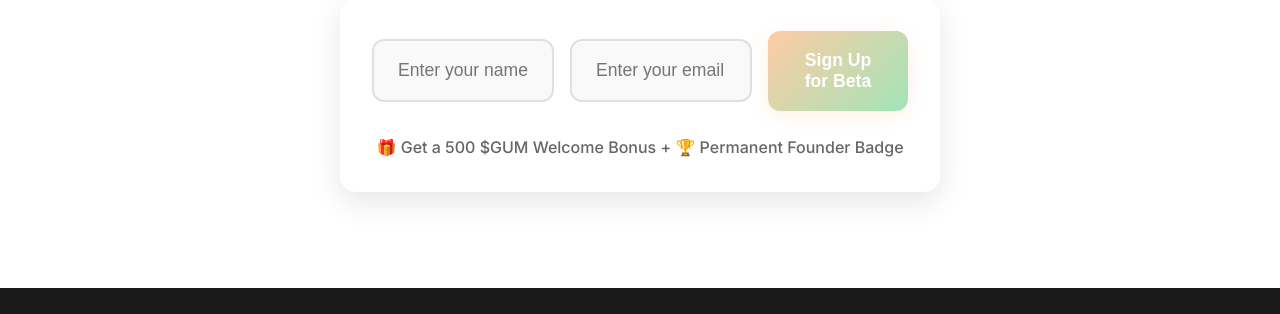
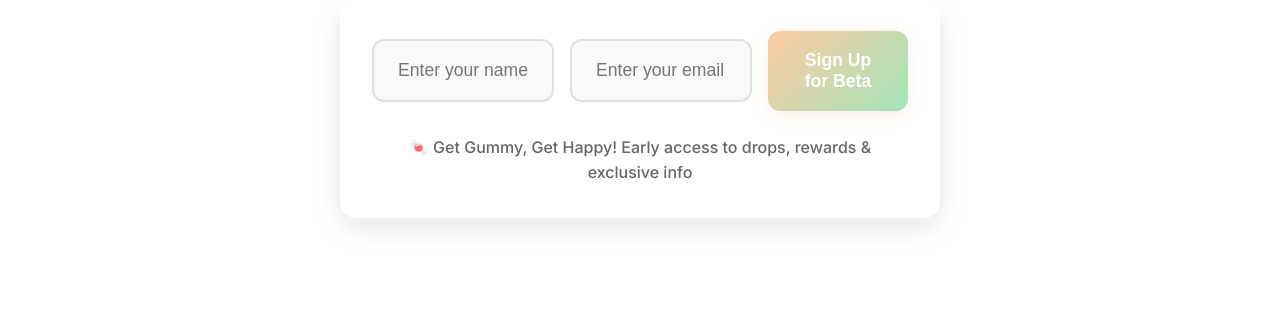
Before and after one commit to abhicris/gummycoin-landing, a website: page index.html in a window 1280 px wide. Shown: the part 4080-4394 px from the top of the page. Drawn offline with Linux system fonts and the light colour scheme.

Commit message:
Update signup message to focus on 'get gummy get happy' vibe and early access benefits

```diff
--- a/index.html
+++ b/index.html
@@ -249,7 +249,7 @@
                         <button type="submit" class="btn btn-primary">Sign Up for Beta</button>
                     </div>
                 </form>
-                <p class="form-note">🎁 Get a 500 $GUM Welcome Bonus + 🏆 Permanent Founder Badge</p>
+                <p class="form-note">🍬 Get Gummy, Get Happy! Early access to drops, rewards & exclusive info</p>
             </div>
         </div>
     </section>
```
